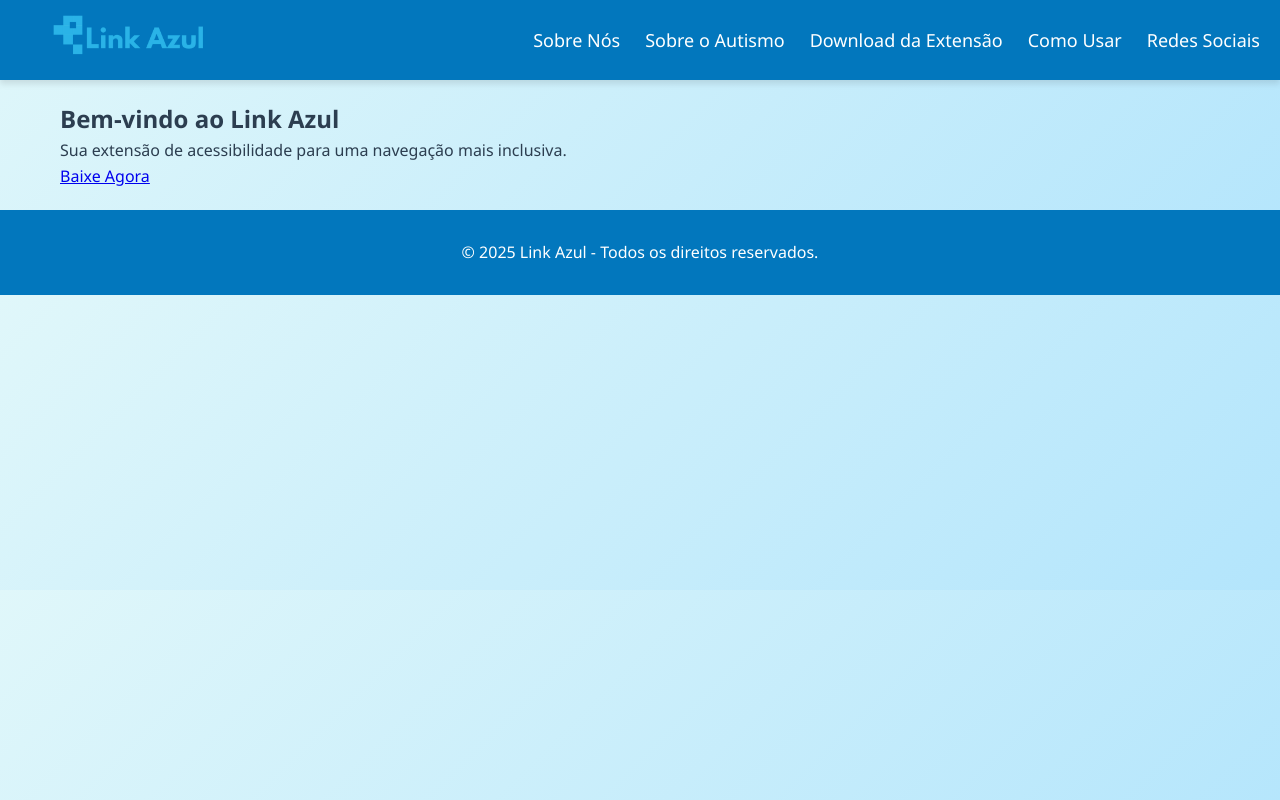
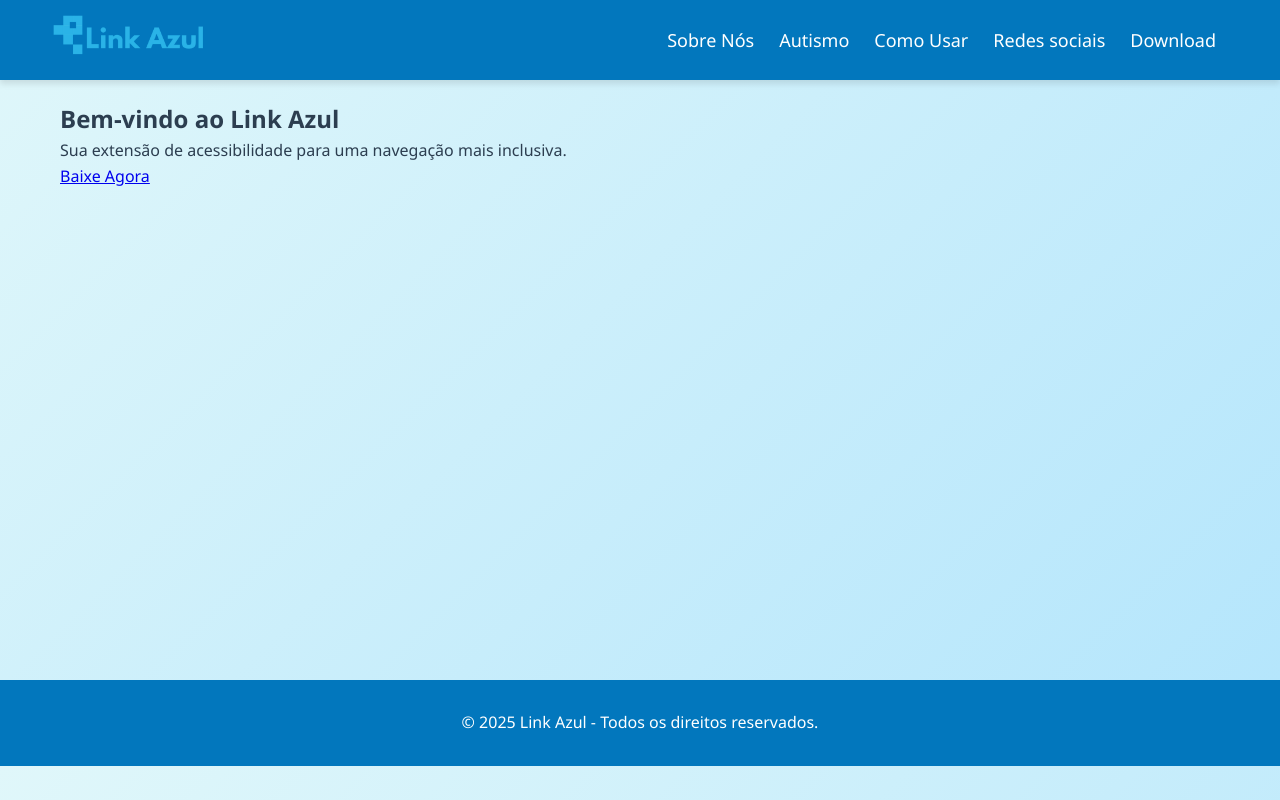
Before and after one commit to RyanLirio/projeto-link-azul, a plain HTML site: page index.html in a window 1280 px wide. Drawn offline with Linux system fonts and the light colour scheme.

Commit message:
2 commit

```diff
--- a/index.html
+++ b/index.html
@@ -19,10 +19,10 @@
       </button>
       <ul class="nav-links">
         <li><a href="sobre-nos.html">Sobre Nós</a></li>
-        <li><a href="sobre-autismo.html">Sobre o Autismo</a></li>
-        <li><a href="download.html">Download da Extensão</a></li>
+        <li><a href="sobre-autismo.html">Autismo</a></li>
         <li><a href="como-usar.html">Como Usar</a></li>
-        <li><a href="redes-sociais.html">Redes Sociais</a></li>
+        <li><a href="redes-sociais.html">Redes sociais</a></li>
+        <li><a href="download.html">Download</a></li>
       </ul>
     </nav>
   </header>
--- a/style.css
+++ b/style.css
@@ -11,6 +11,7 @@
     color: #2c3e50;
     line-height: 1.6;
     padding-top: 80px; /* Espaço para a barra de navegação fixa */
+
   }
 
   /* Barra de Navegação */
@@ -21,6 +22,7 @@
     background: #0277bd;
     color: white;
     padding: 15px 20px;
+    padding-right: 5%;
     position: fixed;
     top: 0;
     width: 100%;
@@ -66,6 +68,7 @@
   main {
     padding: 20px; /* Padding interno do conteúdo principal */
     max-width: 1200px;
+    min-height: 75vh;
     margin: 0 auto;
   }
 
```
Also changed, not shown: como-usar.html (+3 -3 lines), download.html (+2 -2 lines), redes-sociais.html (+3 -3 lines), sobre-autismo.html (+2 -2 lines), sobre-nos.html (+2 -2 lines).
